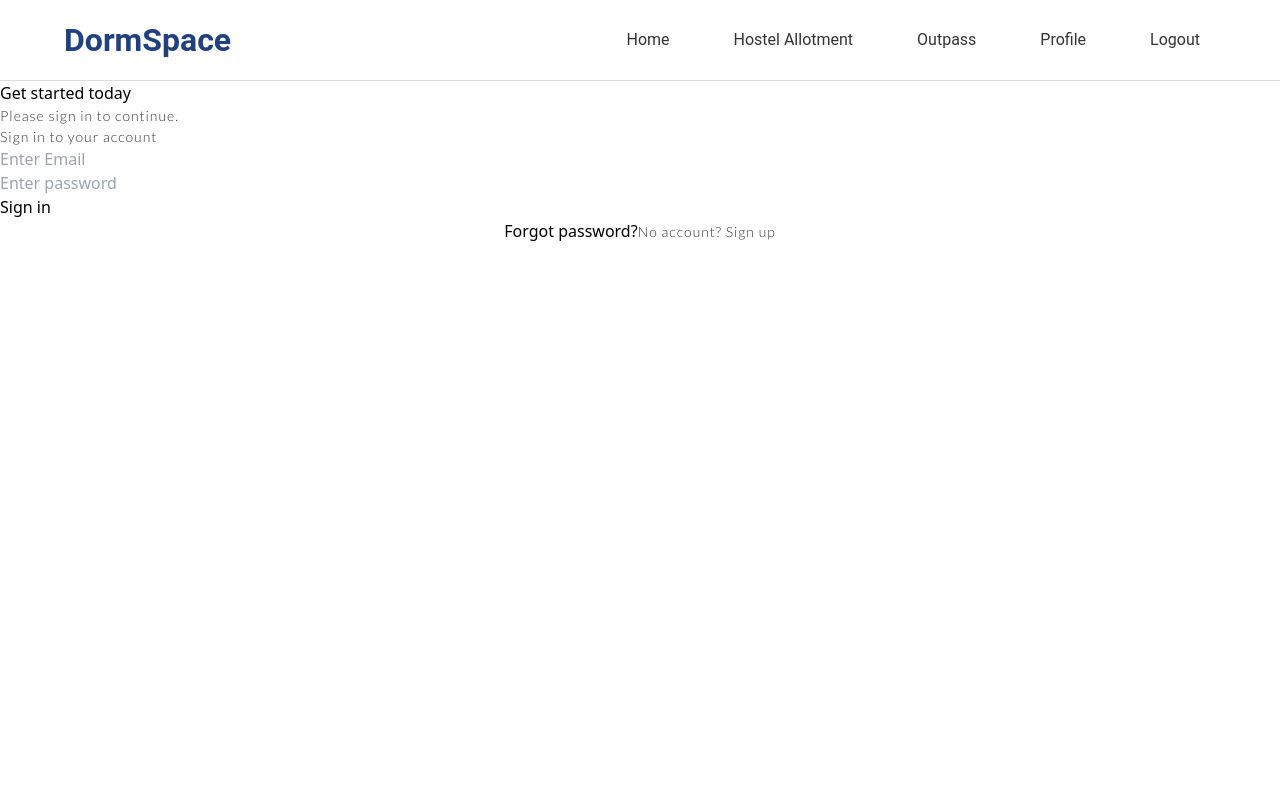
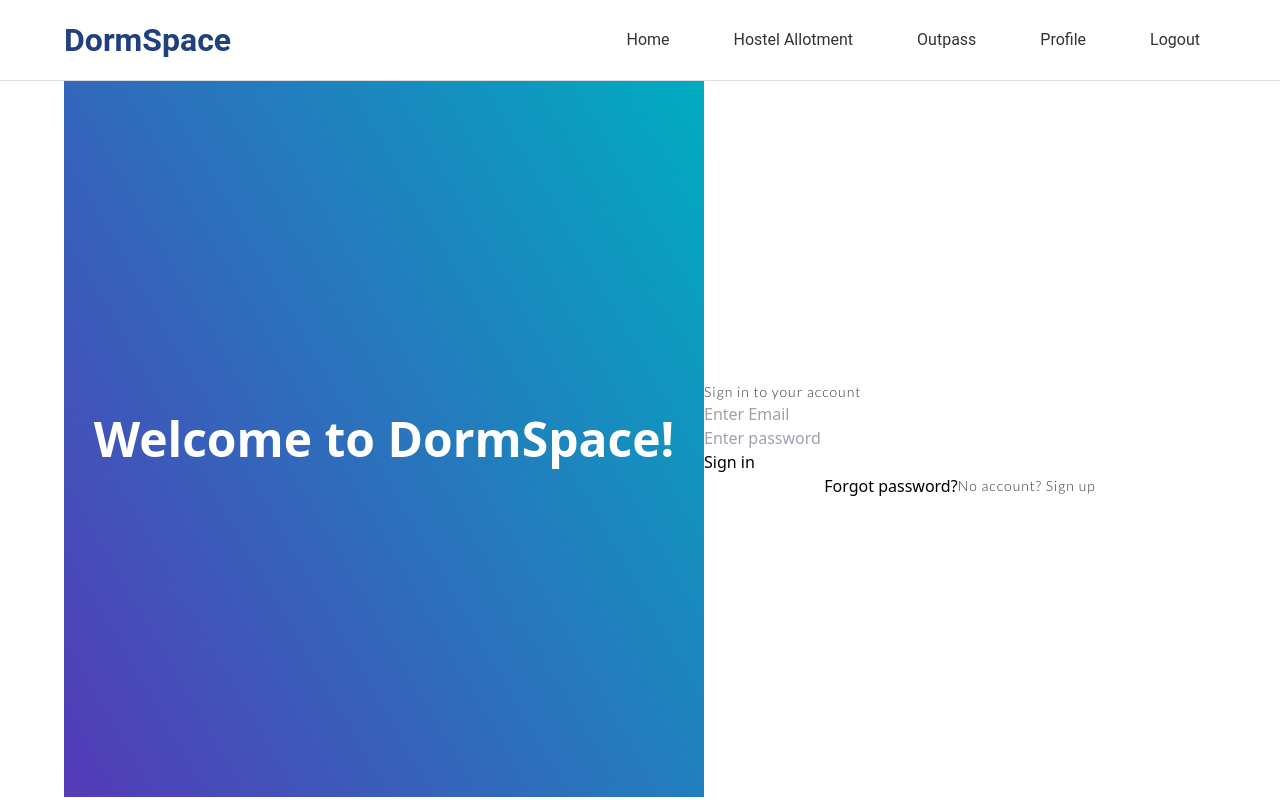
Before and after one commit to rajbir40/Hostel-Allotment, a React (Vite) app in the folder Frontend/: page /login in a window 1280 px wide. Built offline with nearby package versions, Linux system fonts and the light colour scheme; no server answers.

Commit message:
login and signup renew

```diff
--- /dev/null
+++ b/Frontend/src/components/Signup.css
@@ -0,0 +1,28 @@
+.main-signup{
+    width: 100vw;
+    height: 90vh;
+    /* border: 2px solid red; */
+   display: flex;
+   justify-content: center;
+   align-items: center;
+}
+
+.sidebar-signup{
+    width: 50vw;
+    height: 100%;
+    background: linear-gradient(60deg, rgba(84,58,183,1) 0%, rgba(0,172,193,1) 100%);
+    font-size: 300%;
+    font-weight: bolder;
+    color: white;
+    display: flex;
+    align-items: center;
+    justify-content: center;
+}
+
+.form-signup{
+    width: 50vw;
+    height: 100%;
+    justify-content: center;
+    align-items: center;
+    display: flex;
+}
--- a/Frontend/src/components/Signup.jsx
+++ b/Frontend/src/components/Signup.jsx
@@ -1,6 +1,7 @@
 import React, { useState } from 'react';
 import { useNavigate } from 'react-router-dom'; // Ensure you have react-router-dom installed
 import axios from 'axios';
+import './Signup.css';
 
 export default function SignUp() {
   const [name, setName] = useState('');
@@ -23,9 +24,11 @@ export default function SignUp() {
   };
 
   return (
-    <section className="bg-white">
-      <div className="container flex items-center justify-center min-h-screen px-6 mx-auto">
-        <form onSubmit={handleSignup} className="w-full max-w-md bg-gray-100 p-6 rounded-lg shadow-lg">
+    <section >
+      <div className='main-signup'>
+
+        <div className='form-signup'>
+        <form onSubmit={handleSignup} className="w-full max-w-md bg-white-100 p-6 rounded-lg ">
           <div className="flex justify-center mx-auto mb-4">
             <img className="w-auto h-7 sm:h-8" src="https://merakiui.com/images/logo.svg" alt="Logo" />
           </div>
@@ -137,7 +140,13 @@ export default function SignUp() {
             </div>
           </div>
         </form>
+        </div>
+
+        <div className='sidebar-signup'>
+        <h1>Welcome to DormSpace!</h1>
+        </div>
       </div>
+
     </section>
   );
 }
--- /dev/null
+++ b/Frontend/src/components/signin.css
@@ -0,0 +1,29 @@
+.login-main{
+
+    width: 100vw;
+    height: 89.5vh;
+    justify-content: center;
+    align-items: center;
+    display: flex;
+
+}
+
+.sidebar-login{
+    background: linear-gradient(60deg, rgba(84,58,183,1) 0%, rgba(0,172,193,1) 100%);
+    width: 50vw;
+    height: 100%;
+    justify-content: center;
+    align-items: center;
+    display: flex;
+    color: white;
+    font-size: 300%;
+    font-weight: bolder;
+}
+
+.form-box-login{
+    width:40vw ;
+}
+
+input{
+    background-color: rgb(229 231 235 / var(--tw-bg-opacity));
+}
--- a/Frontend/src/components/signin.jsx
+++ b/Frontend/src/components/signin.jsx
@@ -1,6 +1,7 @@
 import React, { useState } from 'react';
 import axios from 'axios';
 import { useNavigate } from 'react-router-dom';
+import  './signin.css';
 
 export default function SignIn() {
   const [email, setEmail] = useState('');
@@ -26,15 +27,15 @@ export default function SignIn() {
 
   return (
     <section>
+      <div className='login-main'>
+        <div className='sidebar-login'>
+          <h1>Welcome to DormSpace!</h1>
+        </div>
       <div className="mx-auto max-w-screen-xl px-4 py-16 sm:px-6 lg:px-8">
-        <div className="mx-auto max-w-lg">
-          <h1 className="text-center text-2xl font-bold text-indigo-600 sm:text-3xl">Get started today</h1>
+        <div className="mx-auto max-w-lg  form-box-login">
 
-          <p className="mx-auto mt-4 max-w-md text-center text-gray-500">
-            Please sign in to continue.
-          </p>
 
-          <form onSubmit={handleSubmit} className="mb-0 mt-6 space-y-4 rounded-lg p-4 shadow-lg sm:p-6 lg:p-8">
+          <form onSubmit={handleSubmit} className="mb-0 mt-6 space-y-4 rounded-lg p-4 sm:p-6 lg:p-8">
             <p className="text-center text-lg font-medium">Sign in to your account</p>
 
             {errorMessage && <p className="text-red-500 text-center">{errorMessage}</p>}
@@ -45,7 +46,7 @@ export default function SignIn() {
                 <input
                   type="email"
                   id="name"
-                  className="w-full rounded-lg border-gray-200 p-4 pe-12 text-sm shadow-sm"
+                  className="w-full rounded-lg bg-gray-200 border-gray-200 p-4 pe-12 text-sm shadow-sm"
                   placeholder="Enter Email"
                   value={email}
                   onChange={(e) => setEmail(e.target.value)}
@@ -60,7 +61,7 @@ export default function SignIn() {
                 <input
                   type="password"
                   id="password"
-                  className="w-full rounded-lg border-gray-200 p-4 pe-12 text-sm shadow-sm"
+                  className="w-full rounded-lg bg-gray-200 border-gray-200 p-4 pe-12 text-sm shadow-sm"
                   placeholder="Enter password"
                   value={password}
                   onChange={(e) => setPassword(e.target.value)}
@@ -85,6 +86,8 @@ export default function SignIn() {
           </form>
         </div>
       </div>
+      </div>
+
     </section>
   );
 }
```
Also changed, not shown: Frontend/src/components/Outpass/3129542_1_-removebg-preview.png (renamed from Frontend/src/components/Outpass/sideimg-outpass.png).
